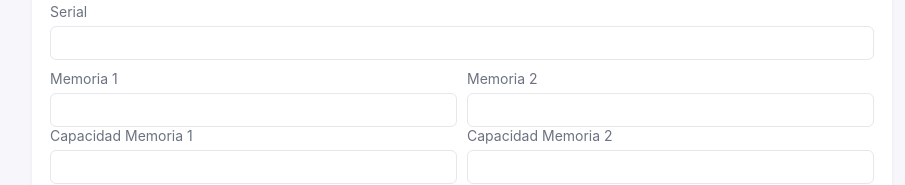
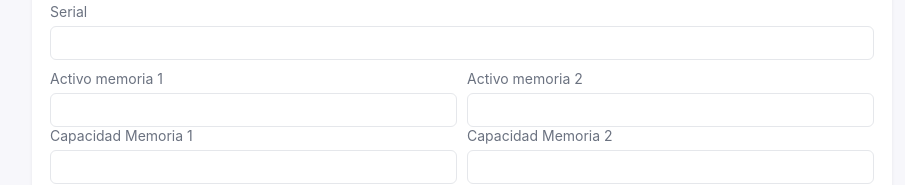
Before and after one commit to J0rg3-borr/alistamientos, a Next.js app: page / in a window 1280 px wide. Shown: the part 503-688 px from the top of the page, without its empty margins (178-1083 px from the left). Built offline with nearby package versions, Linux system fonts and the light colour scheme.

Commit message:
otros cambios

```diff
--- a/pages/index.js
+++ b/pages/index.js
@@ -114,8 +114,8 @@ export default function Home() {
           <div className="row">
             <div className="col">
               <label>
-                Memoria 1
-                <input name="memoria1" value={form.memoria1} onChange={onChange} />
+                Activo memoria 1
+                <input name="Activo memoria 1" value={form.memoria1} onChange={onChange} />
               </label>
               <label>
                 Capacidad Memoria 1
@@ -124,8 +124,8 @@ export default function Home() {
             </div>
             <div className="col">
               <label>
-                Memoria 2
-                <input name="memoria2" value={form.memoria2} onChange={onChange} />
+                Activo memoria 2
+                <input name="Activo memoria 2" value={form.memoria2} onChange={onChange} />
               </label>
               <label>
                 Capacidad Memoria 2
```
